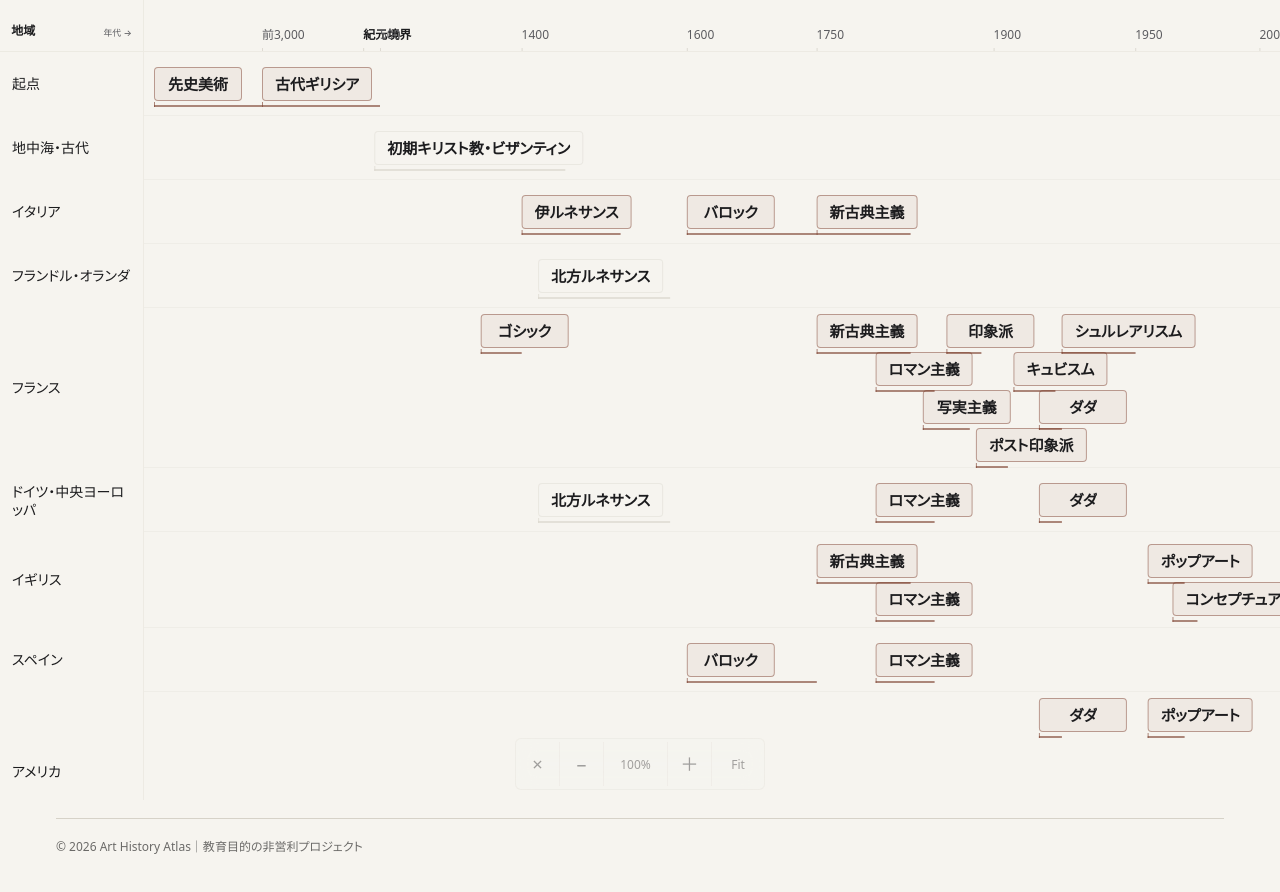
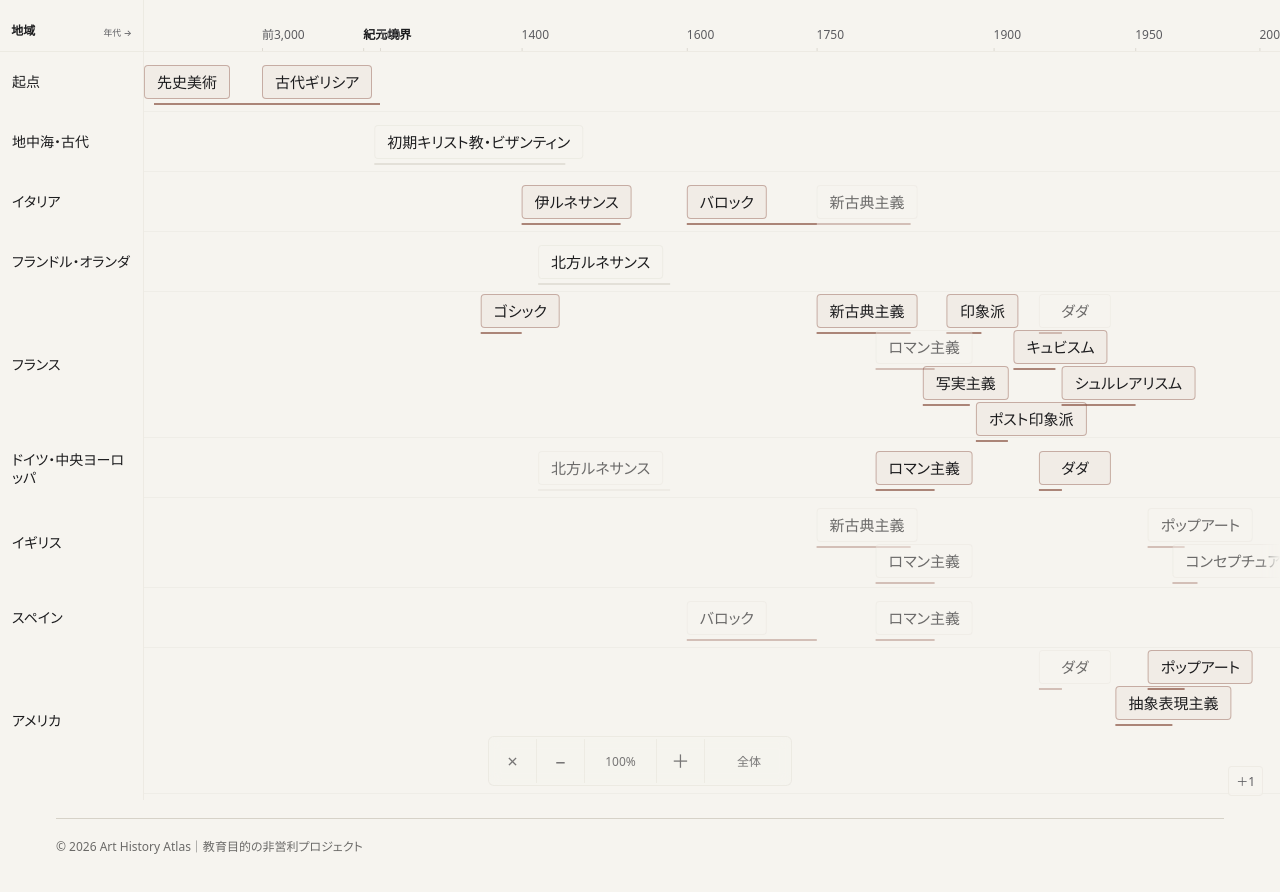
Before and after one commit to taktak2001/art-history-atlas, a Next.js app: page /timeline in a window 1280 px wide. Both pictures are taken after a click on the button "タイムラインを全画面で表示". Shown: the top 892 px of the page. Built offline with nearby package versions, Linux system fonts and the light colour scheme.

Commit message:
fix: refine fullscreen timeline captions

```diff
--- a/src/app/globals.css
+++ b/src/app/globals.css
@@ -1214,6 +1214,20 @@ html.dark .relation-badge {
 
 .timeline-viewer-node-layer {
   z-index: 3;
+  mask-image: linear-gradient(
+    to right,
+    transparent 0,
+    #000 calc(var(--timeline-viewer-region-axis-width, 152px) + 10px),
+    #000 calc(100% - 20px),
+    transparent 100%
+  );
+  -webkit-mask-image: linear-gradient(
+    to right,
+    transparent 0,
+    #000 calc(var(--timeline-viewer-region-axis-width, 152px) + 10px),
+    #000 calc(100% - 20px),
+    transparent 100%
+  );
 }
 
 .timeline-viewer-region-guide {
@@ -1239,14 +1253,13 @@ html.dark .relation-badge {
   background: rgb(var(--c-accent) / 0.6);
 }
 
-.timeline-viewer-period::before {
-  position: absolute;
-  bottom: 0;
-  left: 0;
-  width: 1px;
-  height: 5px;
-  background: inherit;
-  content: '';
+.timeline-viewer-period[data-secondary-occurrence='true'] {
+  opacity: 0.48;
+}
+
+.timeline-viewer-period[data-peer-highlighted='true'] {
+  background: rgb(var(--c-accent) / 0.78);
+  opacity: 1;
 }
 
 .timeline-viewer-node {
@@ -1255,8 +1268,8 @@ html.dark .relation-badge {
   left: 0;
   display: flex;
   width: max-content;
-  min-width: 5.5rem;
-  max-width: 15rem;
+  min-width: 4.5rem;
+  max-width: 14.375rem;
   height: 2.75rem;
   align-items: center;
   justify-content: center;
@@ -1275,9 +1288,9 @@ html.dark .relation-badge {
   justify-content: center;
   padding-inline: 0.75rem;
   overflow: hidden;
-  border: 1px solid rgb(var(--c-line) / 0.38);
+  border: 1px solid rgb(var(--c-line) / 0.28);
   border-radius: 4px;
-  background: rgb(var(--c-paper) / 0.76);
+  background: rgb(var(--c-paper) / 0.58);
   transition:
     border-color 140ms ease,
     background-color 140ms ease,
@@ -1285,14 +1298,24 @@ html.dark .relation-badge {
 }
 
 .timeline-viewer-node[data-priority='true'] .timeline-viewer-node__surface {
-  border-color: rgb(var(--c-accent) / 0.46);
-  background: rgb(var(--c-accent) / 0.055);
+  border-color: rgb(var(--c-accent) / 0.36);
+  background: rgb(var(--c-accent) / 0.04);
+}
+
+.timeline-viewer-node[data-secondary-occurrence='true']
+  .timeline-viewer-node__surface {
+  border-color: rgb(var(--c-line) / 0.2);
+  color: rgb(var(--c-ink) / 0.64);
+  background: rgb(var(--c-paper) / 0.38);
 }
 
 .timeline-viewer-node:hover .timeline-viewer-node__surface,
-.timeline-viewer-node:focus-visible .timeline-viewer-node__surface {
+.timeline-viewer-node:focus-visible .timeline-viewer-node__surface,
+.timeline-viewer-node[data-peer-highlighted='true']
+  .timeline-viewer-node__surface {
   border-color: rgb(var(--c-accent) / 0.8);
   background: rgb(var(--c-accent) / 0.09);
+  color: rgb(var(--c-ink));
 }
 
 .timeline-viewer-node:focus-visible {
@@ -1307,7 +1330,7 @@ html.dark .relation-badge {
   overflow: hidden;
   min-width: 0;
   font-size: 0.9375rem;
-  font-weight: 600;
+  font-weight: 500;
   line-height: 1.2;
   overflow-wrap: normal;
   word-break: keep-all;
@@ -1336,12 +1359,27 @@ html.dark .relation-badge {
   position: absolute;
   top: 0;
   left: 0;
-  padding: 0.2rem 0.4rem;
+  display: grid;
+  min-width: 2rem;
+  height: 1.875rem;
+  padding-inline: 0.45rem;
+  place-items: center;
+  border: 1px solid rgb(var(--c-line) / 0.28);
+  border-radius: 4px;
+  background: rgb(var(--c-paper) / 0.78);
   color: rgb(var(--c-muted));
-  font-size: 0.6875rem;
-  font-weight: 600;
+  font-size: 0.75rem;
+  font-weight: 500;
   white-space: nowrap;
+  pointer-events: auto;
   transform: translate3d(-200vw, -200vh, 0);
+}
+
+.timeline-viewer-overflow:hover,
+.timeline-viewer-overflow:focus-visible {
+  border-color: rgb(var(--c-accent) / 0.58);
+  color: rgb(var(--c-ink));
+  background: rgb(var(--c-paper) / 0.96);
 }
 
 .timeline-viewer-frame--active[data-semantic-level='overview']
@@ -1372,28 +1410,27 @@ html.dark .relation-badge {
 
 .timeline-viewer-frame--active[data-semantic-level='detailed']
   .timeline-viewer-node__surface {
-  height: 2.375rem;
+  height: 2.125rem;
 }
 
 .timeline-viewer-controls {
   position: absolute;
   z-index: 7;
   right: auto;
-  bottom: max(0.625rem, env(safe-area-inset-bottom));
+  bottom: max(0.875rem, calc(env(safe-area-inset-bottom) + 0.75rem));
   left: 50%;
   display: grid;
-  grid-template-columns: 2.75rem 2.75rem 4rem 2.75rem 3.25rem;
-  width: max-content;
-  max-width: min(20rem, calc(100vw - 1.5rem));
-  height: 3.25rem;
+  grid-template-columns: 3rem 3rem 4.5rem 3rem 5.5rem;
+  width: min(19rem, calc(100vw - 1.5rem));
+  height: 3.125rem;
   align-items: center;
   border: 1px solid rgb(var(--c-line) / 0.42);
   border-radius: 6px;
-  background: rgb(var(--c-paper) / 0.84);
+  background: rgb(var(--c-paper) / 0.96);
   box-shadow: none;
-  opacity: 0.9;
-  backdrop-filter: blur(10px);
-  -webkit-backdrop-filter: blur(10px);
+  opacity: 1;
+  backdrop-filter: blur(6px);
+  -webkit-backdrop-filter: blur(6px);
   transform: translateX(-50%);
   transition: opacity 180ms ease;
 }
@@ -1404,7 +1441,7 @@ html.dark .relation-badge {
 }
 
 .timeline-viewer-controls[data-idle='true'] {
-  opacity: 0.48;
+  opacity: 0.72;
 }
 
 .timeline-viewer-controls button,
@@ -1432,7 +1469,7 @@ html.dark .relation-badge {
 }
 
 .timeline-viewer-controls button:last-child {
-  min-width: 3.25rem;
+  min-width: 5.5rem;
   padding-inline: 0.5rem;
   border-inline-end: 0;
 }
@@ -1449,7 +1486,7 @@ html.dark .relation-badge {
   }
 
   .timeline-viewer-node__surface {
-    height: 2rem;
+    height: 2.125rem;
     padding-inline: 0.625rem;
   }
 
@@ -1467,14 +1504,14 @@ html.dark .relation-badge {
   .timeline-viewer-controls {
     top: auto;
     right: auto;
-    bottom: max(0.625rem, env(safe-area-inset-bottom));
+    bottom: max(0.875rem, calc(env(safe-area-inset-bottom) + 0.75rem));
     left: 50%;
-    height: 3.25rem;
-    grid-template-columns: 2.75rem 2.75rem 4rem 2.75rem 3.25rem;
+    height: 3.125rem;
+    grid-template-columns: 3rem 3rem 4.5rem 3rem 5.5rem;
   }
 
   .timeline-viewer-controls button:last-child {
-    min-width: 3.25rem;
+    min-width: 5.5rem;
     padding-inline: 0.5rem;
   }
 
--- a/src/components/HorizontalTimeline.tsx
+++ b/src/components/HorizontalTimeline.tsx
@@ -320,6 +320,7 @@ export function HorizontalTimeline({
         barStart: left,
         barEnd: left + width,
         regionId: lane.region,
+        secondaryOccurrence: lane.region !== movement.regionIds[0],
         priority:
           movement.visibilityLevel === 'core' &&
           (mode.id !== 'survey' || SURVEY_PRIORITY.has(movement.id)),
@@ -352,6 +353,7 @@ export function HorizontalTimeline({
           ),
           barEnd: yearToTimelineX(summary.end, displayMode, timelineWidth),
           regionId: 'origin',
+          secondaryOccurrence: false,
           priority: true,
         },
       ];
--- a/src/components/TimelineViewerFrame.tsx
+++ b/src/components/TimelineViewerFrame.tsx
@@ -47,6 +47,7 @@ export type TimelineViewerNode = {
   barStart: number;
   barEnd: number;
   regionId: string;
+  secondaryOccurrence: boolean;
   priority: boolean;
 };
 
@@ -160,6 +161,9 @@ export function TimelineViewerFrame({
   const [semanticLevel, setSemanticLevel] =
     useState<TimelineViewerSemanticLevel>('standard');
   const [controlsIdle, setControlsIdle] = useState(false);
+  const [expandedRegionIds, setExpandedRegionIds] = useState<Set<string>>(
+    () => new Set(),
+  );
   const [axisTicks, setAxisTicks] = useState(() =>
     semanticTimelineTicks(timelineMode, timelineWidth, 1),
   );
@@ -259,7 +263,7 @@ export function TimelineViewerFrame({
         // Keep the caption and duration rail on the same chronological start.
         // A label near the right edge may be partially clipped until the user
         // pans, but it must not detach from the movement's actual start year.
-        const x = Math.max(startScreen.x, contentLeft);
+        const x = startScreen.x;
         return [
           {
             key: node.dataset.viewerKey ?? '',
@@ -269,18 +273,35 @@ export function TimelineViewerFrame({
           },
         ];
       });
-      const placements = assignTimelineViewerTracks(collisionItems);
+      const placements = regions.flatMap((region) =>
+        assignTimelineViewerTracks(
+          collisionItems.filter((item) => item.regionId === region.id),
+          undefined,
+          expandedRegionIds.has(region.id)
+            ? Number.MAX_SAFE_INTEGER
+            : undefined,
+        ),
+      );
       const placementByKey = new Map(
         placements.map((placement) => [placement.key, placement]),
       );
       const trackCounts = new Map<string, number>();
       const overflowCounts = new Map<string, number>();
+      const overflowPositions = new Map<string, number>();
 
       for (const placement of placements) {
         if (placement.track === null) {
           overflowCounts.set(
             placement.regionId,
             (overflowCounts.get(placement.regionId) ?? 0) + 1,
+          );
+          overflowPositions.set(
+            placement.regionId,
+            Math.max(
+              overflowPositions.get(placement.regionId) ??
+                Number.NEGATIVE_INFINITY,
+              placement.x + placement.width,
+            ),
           );
           continue;
         }
@@ -339,8 +360,15 @@ export function TimelineViewerFrame({
         const overflow = overflowElements.get(region.id);
         const overflowCount = overflowCounts.get(region.id) ?? 0;
         if (overflow) {
-          overflow.textContent = overflowCount > 0 ? `ほか${overflowCount}件` : '';
-          overflow.style.transform = `translate3d(${contentRight - 76}px, ${
+          overflow.textContent = overflowCount > 0 ? `＋${overflowCount}` : '';
+          const overflowX = Math.min(
+            contentRight - 42,
+            Math.max(
+              contentLeft,
+              overflowPositions.get(region.id) ?? contentRight - 42,
+            ),
+          );
+          overflow.style.transform = `translate3d(${overflowX}px, ${
             layout.top + layout.height - 28
           }px, 0)`;
           overflow.style.visibility =
@@ -397,7 +425,28 @@ export function TimelineViewerFrame({
         }
       }
     },
-    [contentOriginX, contentOriginY, regions, timelineMode, timelineWidth],
+    [
+      contentOriginX,
+      contentOriginY,
+      expandedRegionIds,
+      regions,
+      timelineMode,
+      timelineWidth,
+    ],
+  );
+
+  const setMovementPeersHighlighted = useCallback(
+    (movementId: string, highlighted: boolean) => {
+      const selector = `[data-movement-id="${CSS.escape(movementId)}"]`;
+      for (const element of [
+        ...(nodeLayerRef.current?.querySelectorAll<HTMLElement>(selector) ?? []),
+        ...(railLayerRef.current?.querySelectorAll<HTMLElement>(selector) ?? []),
+      ]) {
+        if (highlighted) element.dataset.peerHighlighted = 'true';
+        else delete element.dataset.peerHighlighted;
+      }
+    },
+    [],
   );
 
   const scheduleFixedLayers = useCallback(
@@ -961,7 +1010,7 @@ export function TimelineViewerFrame({
               onClick={fitContent}
               aria-label="全体表示へ戻す"
             >
-              Fit
+              全体
             </button>
           </div>
 
@@ -1024,6 +1073,10 @@ export function TimelineViewerFrame({
                 key={node.key}
                 className="timeline-viewer-period"
                 data-viewer-period={node.key}
+                data-movement-id={node.movementId}
+                data-secondary-occurrence={
+                  node.secondaryOccurrence || undefined
+                }
                 data-priority={node.priority || undefined}
               />
             ))}
@@ -1035,11 +1088,19 @@ export function TimelineViewerFrame({
             data-viewer-node-layer
           >
             {regions.map((region) => (
-              <span
+              <button
                 key={region.id}
+                type="button"
                 className="timeline-viewer-overflow"
                 data-viewer-overflow={region.id}
-                aria-hidden="true"
+                aria-label={`${region.label}の省略項目を展開`}
+                onClick={() =>
+                  setExpandedRegionIds((current) => {
+                    const next = new Set(current);
+                    next.add(region.id);
+                    return next;
+                  })
+                }
               />
             ))}
             {nodes.map((node) => (
@@ -1054,7 +1115,22 @@ export function TimelineViewerFrame({
                 data-region-id={node.regionId}
                 data-bar-start={node.barStart}
                 data-bar-end={node.barEnd}
+                data-secondary-occurrence={
+                  node.secondaryOccurrence || undefined
+                }
                 data-priority={node.priority || undefined}
+                onPointerEnter={() =>
+                  setMovementPeersHighlighted(node.movementId, true)
+                }
+                onPointerLeave={() =>
+                  setMovementPeersHighlighted(node.movementId, false)
+                }
+                onFocus={() =>
+                  setMovementPeersHighlighted(node.movementId, true)
+                }
+                onBlur={() =>
+                  setMovementPeersHighlighted(node.movementId, false)
+                }
                 aria-label={`${node.nameJa}。${node.dateLabel}。${node.regionLabel}。${node.classificationLabel}。${node.priority ? '基本項目' : '充実・詳細項目'}`}
                 title={`${node.nameJa} (${node.nameEn})`}
               >
--- a/src/lib/timeline-viewer.ts
+++ b/src/lib/timeline-viewer.ts
@@ -56,7 +56,7 @@ export const TIMELINE_VIEWER_SEMANTIC_THRESHOLDS = {
 } as const;
 export const TIMELINE_VIEWER_LABEL_GAP = 10;
 export const TIMELINE_VIEWER_MAX_TRACKS = 4;
-export const TIMELINE_VIEWER_TRACK_PITCH = 38;
+export const TIMELINE_VIEWER_TRACK_PITCH = 36;
 
 const TIMELINE_VIEWER_TICK_STEPS = [
   10, 25, 50, 100, 250, 500, 1000, 2500, 5000, 10000,
@@ -178,10 +178,10 @@ export function assignTimelineViewerTracks(
 }
 
 export function timelineViewerRegionHeight(trackCount: number) {
-  if (trackCount <= 1) return 64;
-  if (trackCount === 2) return 96;
-  if (trackCount === 3) return 128;
-  return 160;
+  if (trackCount <= 1) return 60;
+  if (trackCount === 2) return 90;
+  if (trackCount === 3) return 118;
+  return 146 + Math.max(0, trackCount - 4) * TIMELINE_VIEWER_TRACK_PITCH;
 }
 
 export function timelineViewerTrackCenter(
```
Also changed, not shown: 5 other files (tests, documents, lock files or other folders).
